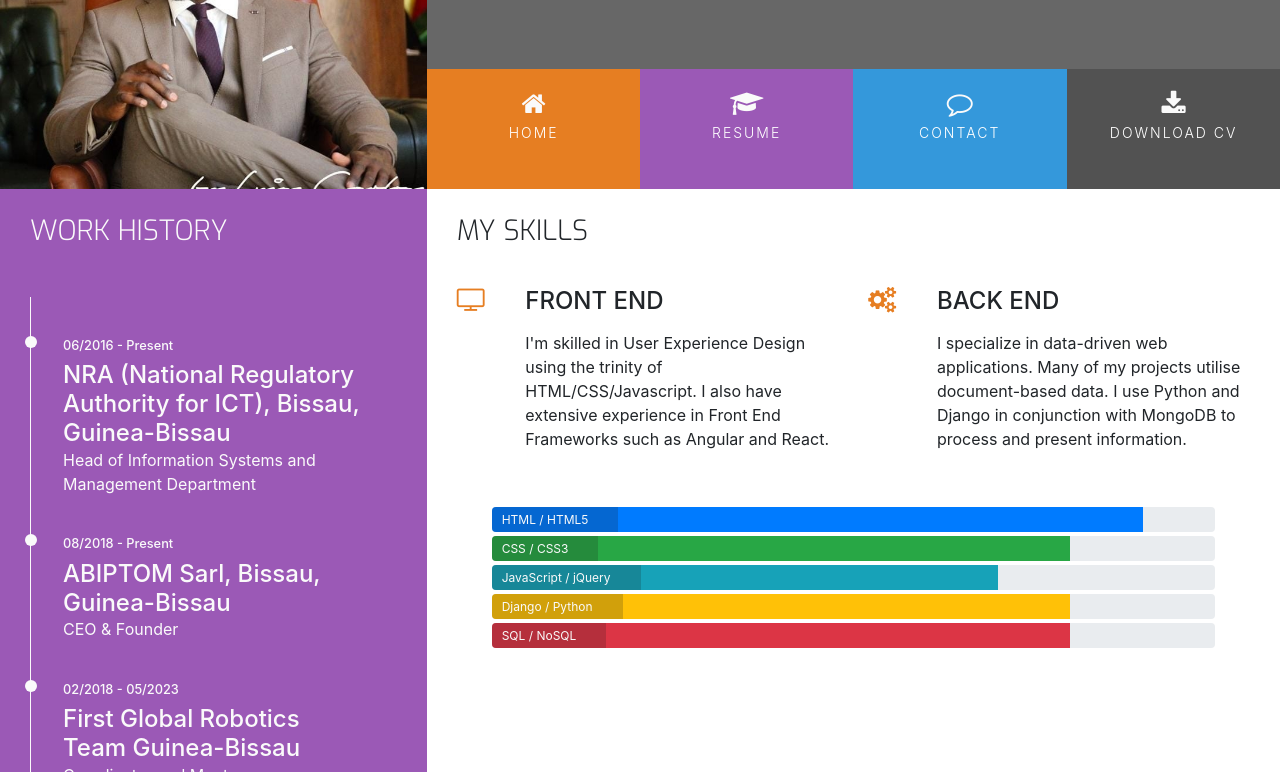
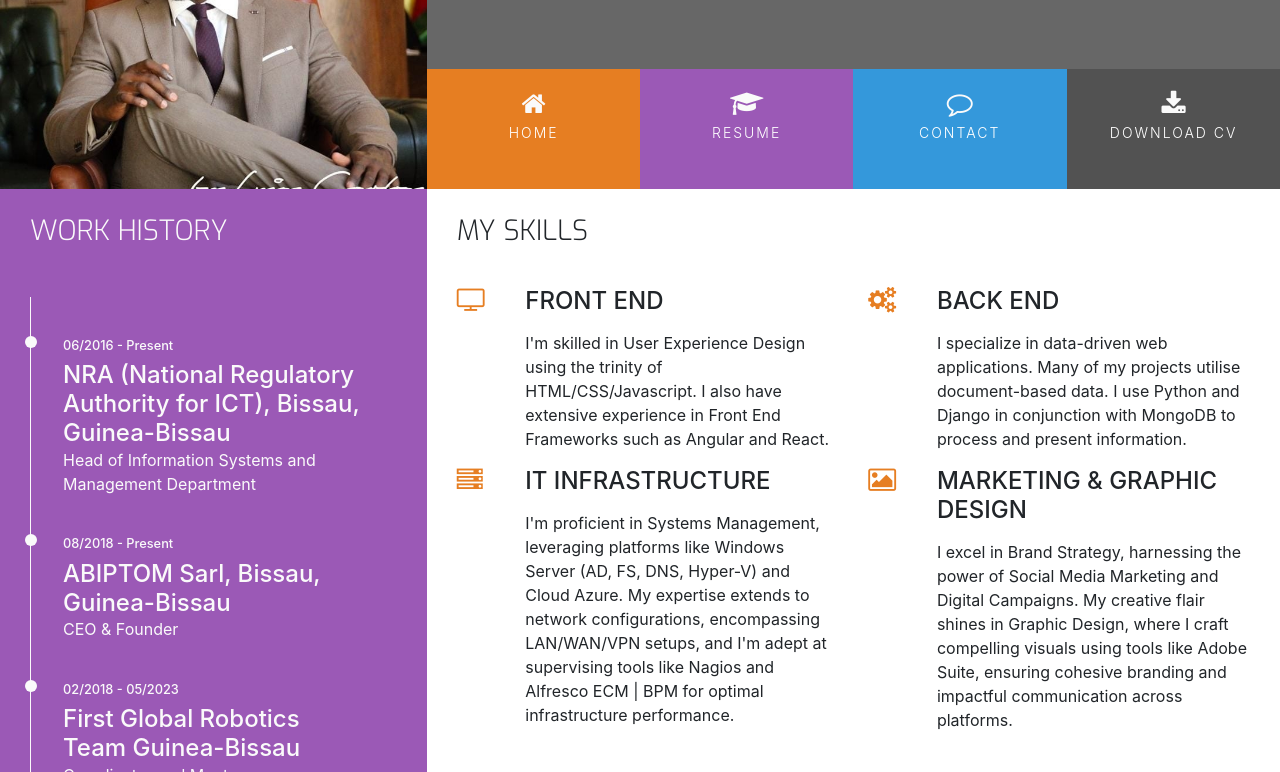
Before and after one commit to atchutchi/my-curriculum, a website: page resume.html in a window 1280 px wide. Shown: the part 180-952 px from the top of the page. Drawn offline with nearby package versions, Linux system fonts and the light colour scheme.

Commit message:
Added content to My Skills

```diff
--- a/resume.html
+++ b/resume.html
@@ -146,6 +146,35 @@
                             </div>
                         </div>
                     </div>
+                    <div class="col-10 offset-1 offset-sm-0 col-sm-4 col-md-6">
+                        <div class="row">
+                            <div class="col-2">
+                                <i class="three-reasons-icon fa fa-server" aria-hidden="true"></i>
+                            </div>
+                            <div class="col-10">
+                                <h4 class="three-reasons-heading uppercase">IT infrastructure</h4>
+                                <p>
+                                    I'm proficient in Systems Management, leveraging platforms like Windows Server (AD, FS, DNS, Hyper-V) and Cloud Azure.
+                                    My expertise extends to network configurations, encompassing LAN/WAN/VPN setups, and I'm adept at supervising tools like
+                                    Nagios and Alfresco ECM | BPM for optimal infrastructure performance.
+                            </div>
+                        </div>
+                    </div>
+                    <div class="col-10 offset-1 offset-sm-0 col-sm-4 col-md-6">
+                        <div class="row">
+                            <div class="col-2">
+                                <i class="three-reasons-icon fa fa-image" aria-hidden="true"></i>
+                            </div>
+                            <div class="col-10">
+                                <h4 class="three-reasons-heading uppercase">Marketing & Graphic Design</h4>
+                                <p>
+                                    I excel in Brand Strategy, harnessing the power of Social Media Marketing and Digital Campaigns.
+                                    My creative flair shines in Graphic Design, where I craft compelling visuals using tools like Adobe Suite,
+                                    ensuring cohesive branding and impactful communication across platforms.
+                                </p>
+                            </div>
+                        </div>
+                    </div>
                 </div>
                 <div class="row progress-section">
                     <div class="col">
```
